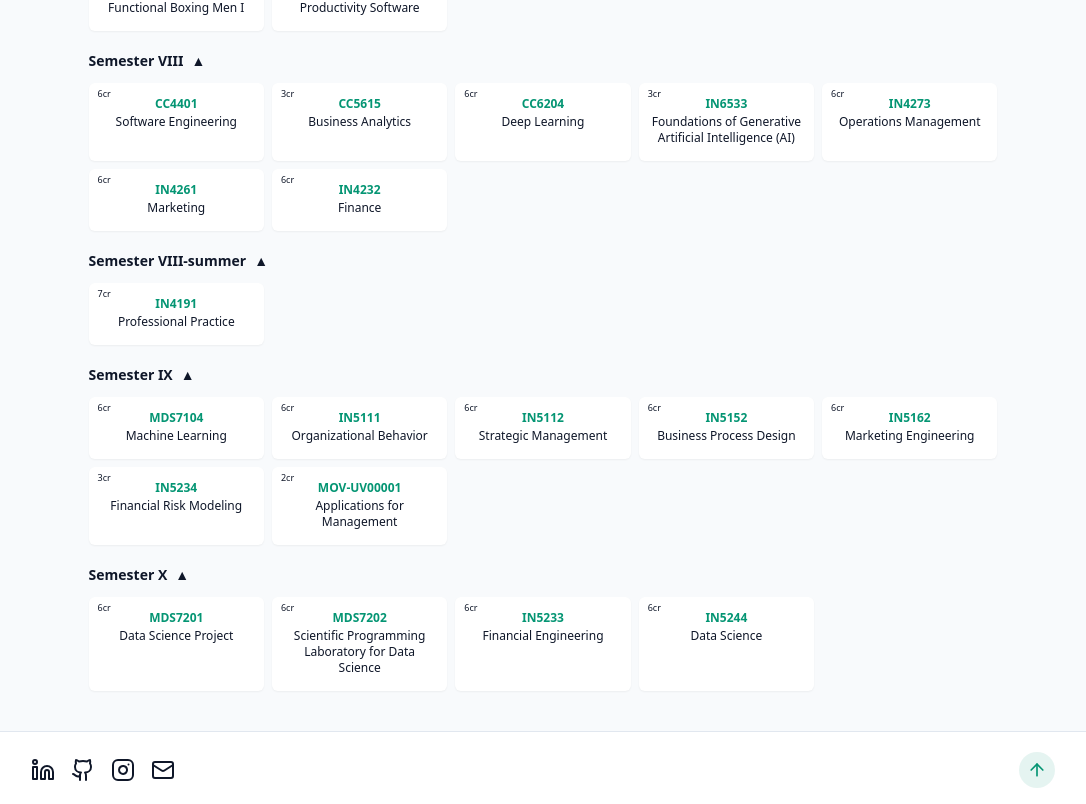
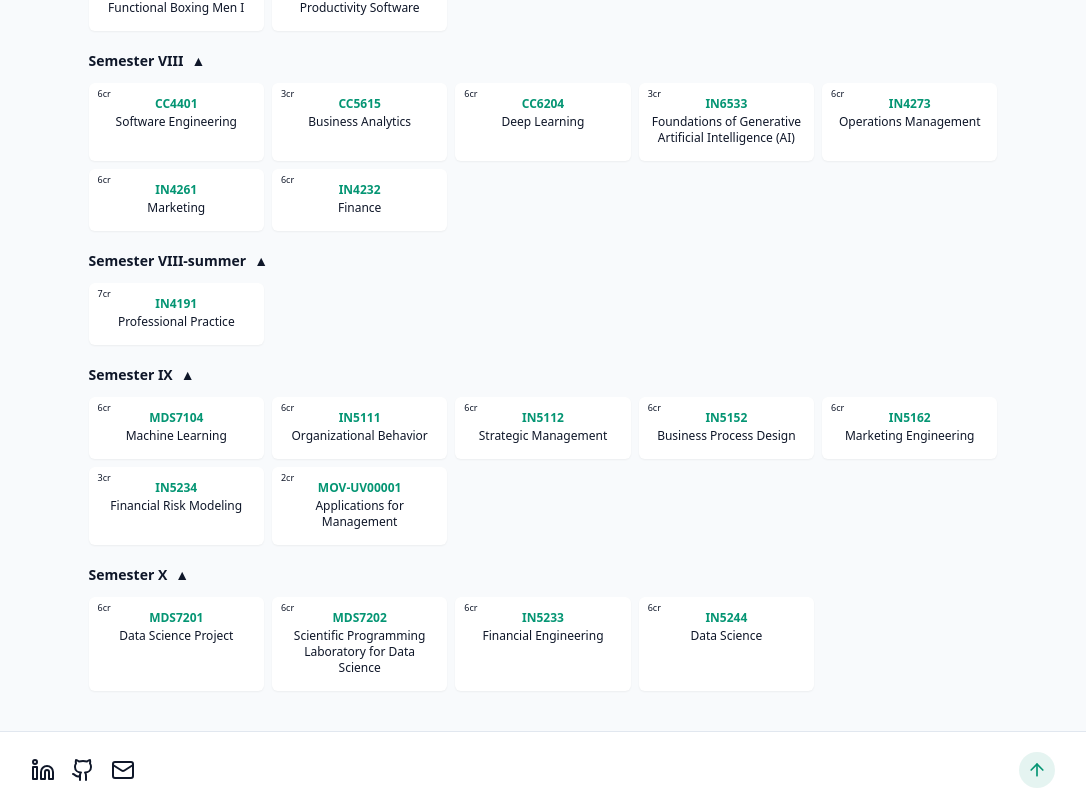
Before and after one commit to AdolfoRV/adolforv.github.io, a React (Vite) app: page / in a window 1280 px wide. Shown: the part 3003-3807 px from the top of the page, without its empty margins (97-1183 px from the left). Built offline with nearby package versions, Linux system fonts and the light colour scheme.

Commit message:
chore(Footer): remove unused link and import from Footer component

```diff
--- a/src/components/Footer.jsx
+++ b/src/components/Footer.jsx
@@ -1,4 +1,4 @@
-import { ArrowUp, Linkedin, Github, Instagram, Mail } from "lucide-react";
+import { ArrowUp, Linkedin, Github, Mail } from "lucide-react";
 
 export const Footer = () => {
   return (
@@ -20,14 +20,6 @@ export const Footer = () => {
         >
           <Github size={24} />
         </a>
-        <a
-          href="https://instagram.com/ad.rrova"
-          target="_blank"
-          rel="noopener noreferrer"
-          aria-label="Instagram"
-        >
-          <Instagram size={24} />
-        </a>
         <a href="mailto:adolfo.rojas.v@ug.uchile.cl" aria-label="Email">
           <Mail size={24} />
         </a>
```
